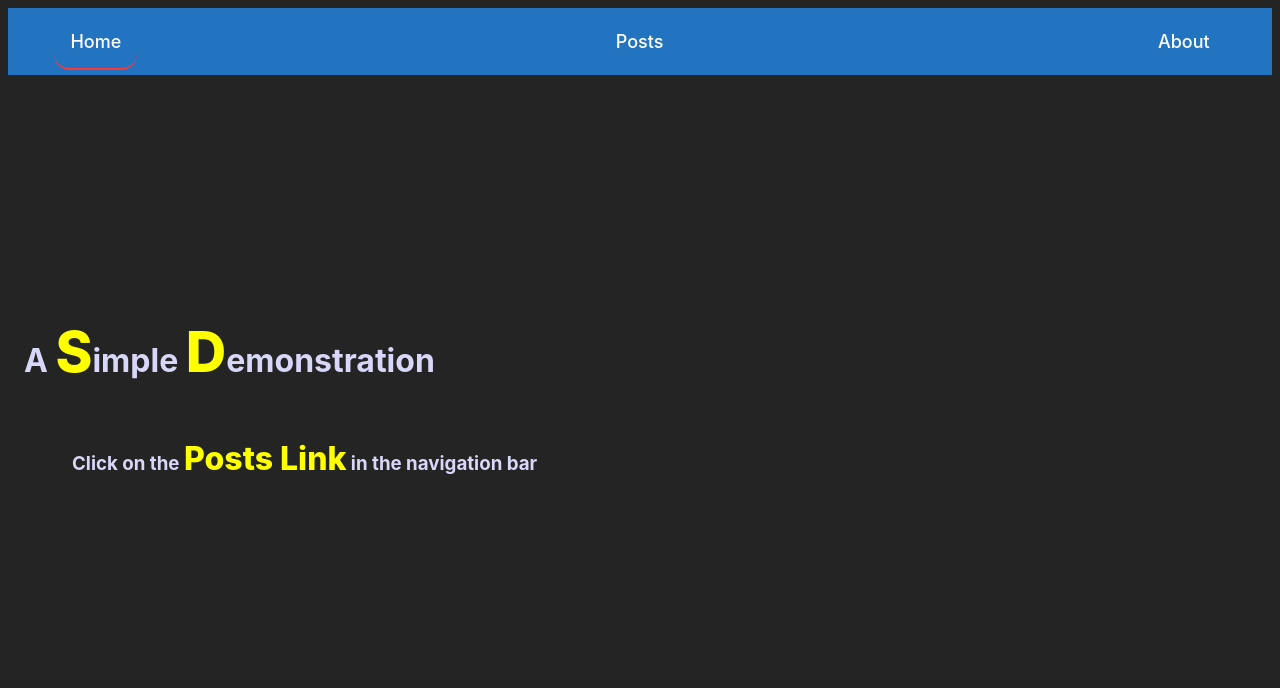
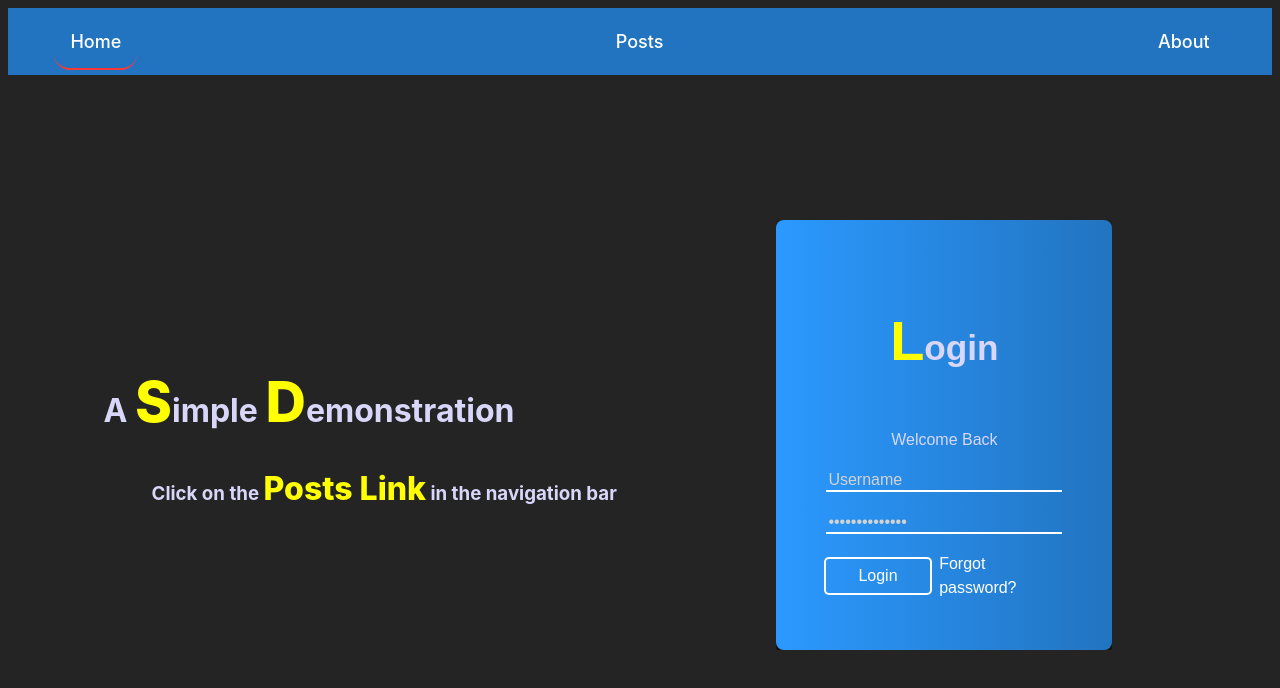
Before and after one commit to sinagss/simple-blog-vite, a React (Vite) app: page / in a window 1280 px wide. Shown: the top 688 px of the page. Built offline with nearby package versions, Linux system fonts and the light colour scheme.

Commit message:
Created Login page

```diff
--- a/src/App.css
+++ b/src/App.css
@@ -5,3 +5,19 @@
 .body {
   background-color: var(--color-background) !important;
 }
+
+.login-page-wrapper {
+  width: 100%;
+  /* max-width: 500px; */
+  height: 85vh;
+  padding: 1rem 5rem;
+  display: flex;
+  justify-content: center;
+  align-items: center;
+}
+
+@media screen and (max-width: 600px) {
+  .login-page-wrapper {
+    padding: 1rem 2rem;
+  }
+}
--- a/src/App.jsx
+++ b/src/App.jsx
@@ -1,23 +1,18 @@
-import { useState } from 'react';
-import './App.css';
-import Navbar from './components/Navbar/Navbar';
-import Home from './Pages/Home/Home';
-import Posts from './Pages/Posts/Posts';
-import About from './Pages/About/About';
-import Error from './Pages/Error/Error';
-import Comments from './Pages/Comments/Comments';
+import "./App.css";
+import Navbar from "./components/Navbar/Navbar";
+import Home from "./Pages/Home/Home";
+import Posts from "./Pages/Posts/Posts";
+import About from "./Pages/About/About";
+import Error from "./Pages/Error/Error";
+import Comments from "./Pages/Comments/Comments";
 
-import {
-  BrowserRouter,
-  createBrowserRouter,
-  Outlet,
-  RouterProvider,
-} from 'react-router-dom';
+import { createBrowserRouter, Outlet, RouterProvider } from "react-router-dom";
+import Login from "./Pages/Login/Login";
 
 function App() {
   const router = createBrowserRouter([
     {
-      path: '',
+      path: "",
       element: (
         <div>
           <Navbar />
@@ -25,9 +20,9 @@ function App() {
         </div>
       ),
       children: [
-        { path: '/', element: <Home />, errorElement: <Error /> },
+        { path: "/", element: <Home />, errorElement: <Error /> },
         {
-          path: 'posts',
+          path: "posts",
           element: (
             <div>
               <Posts />
@@ -35,12 +30,18 @@ function App() {
           ),
           errorElement: <Error />,
         },
-        { path: 'about', element: <About />, errorElement: <Error /> },
-        { path: 'comments/:postId', element: <Comments /> , errorElement: <Error />,},
+        { path: "about", element: <About />, errorElement: <Error /> },
+        {
+          path: "comments/:postId",
+          element: <Comments />,
+          errorElement: <Error />,
+        },
+        { path: "login", element: <div className="login-page-wrapper">
+          <Login />
+        </div>, errorElement: <Error /> },
       ],
     },
   ]);
-  const [count, setCount] = useState(0);
 
   return (
     <>
--- a/src/Pages/Home/Home.jsx
+++ b/src/Pages/Home/Home.jsx
@@ -1,10 +1,22 @@
-import './home.css'
-const Home = (props) => {
-  return <div className="home-container">
-    <h1>A <span>S</span>imple <span>D</span>emonstration</h1>
-    <h3>Click on the <span id='styled-span'>Posts Link</span> in the navigation bar </h3>
-
-  </div>;
+import Login from "../Login/Login";
+import "./home.css";
+const Home = () => {
+  return (
+    <div className="home-container">
+      <div>
+        <h1>
+          A <span>S</span>imple <span>D</span>emonstration
+        </h1>
+        <h3>
+          Click on the <span id="styled-span">Posts Link</span> in the
+          navigation bar{" "}
+        </h3>
+      </div>
+      <div className="login-wrapper">
+        <Login />
+      </div>
+    </div>
+  );
 };
 
 export default Home;
--- a/src/Pages/Home/home.css
+++ b/src/Pages/Home/home.css
@@ -1,9 +1,8 @@
 .home-container {
   display: flex;
-  flex-direction: column;
-  justify-content: center;
-  margin-left: 1rem;
-  height: 80vh;
+  justify-content: space-evenly;
+  align-items: center;
+  height: 90vh;
   overflow: hidden;
   flex-wrap: wrap;
 }
@@ -24,6 +23,13 @@
   margin-left: 3rem;
 }
 
+.login-wrapper {
+  margin: 2rem;
+  padding: 2rem;
+  max-width: 400px;
+
+}
+
 @media screen and (max-width: 600px) {
   .home-container h3 {
     margin-left: 0;
--- /dev/null
+++ b/src/Pages/Login/Login.css
@@ -0,0 +1,114 @@
+.login-container {
+  background: var(--color-background-dark);
+  font-family: Assistant, sans-serif;
+  display: flex;
+  /* height: 90vh; */
+  /* max-width: 60%; */
+  /* padding: 2rem 10rem; */
+  align-items: center;
+  justify-content: center;
+  overflow: hidden;
+}
+
+.login {
+  color: white;
+  background: #136a8a;
+  background: -webkit-linear-gradient(
+    to right,
+    var(--color-primary-alt),
+    var(--color-primary)
+  );
+  background: linear-gradient(
+    to right,
+    var(--color-primary-alt),
+    var(--color-primary)
+  );
+  /* margin: auto; */
+  box-shadow: 0px 2px 10px rgba(0, 0, 0, 0.2), 0px 10px 20px rgba(0, 0, 0, 0.3),
+    0px 30px 60px 1px rgba(0, 0, 0, 0.5);
+  border-radius: 8px;
+  padding: 50px;
+}
+.login .head {
+  display: flex;
+  align-items: center;
+  justify-content: center;
+}
+.login .head .company {
+  font-size: 2.2em;
+}
+.login .msg {
+  text-align: center;
+}
+.login .form input[type="text"].text {
+  border: none;
+  background: none;
+  box-shadow: 0px 2px 0px 0px white;
+  width: 100%;
+  color: white;
+  font-size: 1em;
+  outline: none;
+}
+.login .form .text::placeholder {
+  color: #d3d3d3;
+}
+.login .form input[type="password"].password {
+  border: none;
+  background: none;
+  box-shadow: 0px 2px 0px 0px white;
+  width: 100%;
+  color: white;
+  font-size: 1em;
+  outline: none;
+  margin-bottom: 20px;
+  margin-top: 20px;
+}
+.login .form .password::placeholder {
+  color: #d3d3d3;
+}
+.login .form .btn-login {
+  background: none;
+  text-decoration: none;
+  color: white;
+  box-shadow: 0px 0px 0px 2px white;
+  border-radius: 3px;
+  padding: 5px 2em;
+  transition: 0.5s;
+}
+.login .form .btn-login:hover {
+  background: white;
+  color: dimgray;
+  transition: 0.5s;
+}
+.login .forgot {
+  text-decoration: none;
+  color: white;
+  float: right;
+}
+footer {
+  position: absolute;
+  color: #136a8a;
+  bottom: 10px;
+  padding-left: 20px;
+}
+footer p {
+  display: inline;
+}
+footer a {
+  color: green;
+  text-decoration: none;
+}
+footer a:hover {
+  text-decoration: underline;
+}
+footer .heart {
+  color: #b22222;
+  font-size: 1.5em;
+}
+
+@media screen and (max-width: 600px) {
+  .login-container {
+    /* padding: 2rem; */
+    /* max-width: 90%; */
+  }
+}
--- /dev/null
+++ b/src/Pages/Login/Login.jsx
@@ -0,0 +1,46 @@
+import "./Login.css";
+
+const Login = () => {
+  return (
+    <div className="login-container">
+      <section className="login" id="login">
+        <div className="head">
+          <h1 className="company">
+            <span>L</span>ogin
+          </h1>
+        </div>
+        <p className="msg">Welcome Back</p>
+        <div className="form">
+          <form>
+            <input
+              type="text"
+              name="username"
+              id="username"
+              placeholder="Username"
+              className="text"
+            />
+            <input
+              type="password"
+              name="password"
+              id="password"
+              placeholder="••••••••••••••"
+              className="password"
+            />
+            <div
+              style={{ display: "flex", gap: "0.6rem", alignItems: "center" }}
+            >
+              <a href="#" className="btn-login" id="do-login">
+                Login
+              </a>
+              <a href="#" className="forgot">
+                Forgot password?
+              </a>
+            </div>
+          </form>
+        </div>
+      </section>
+    </div>
+  );
+};
+
+export default Login;
```
